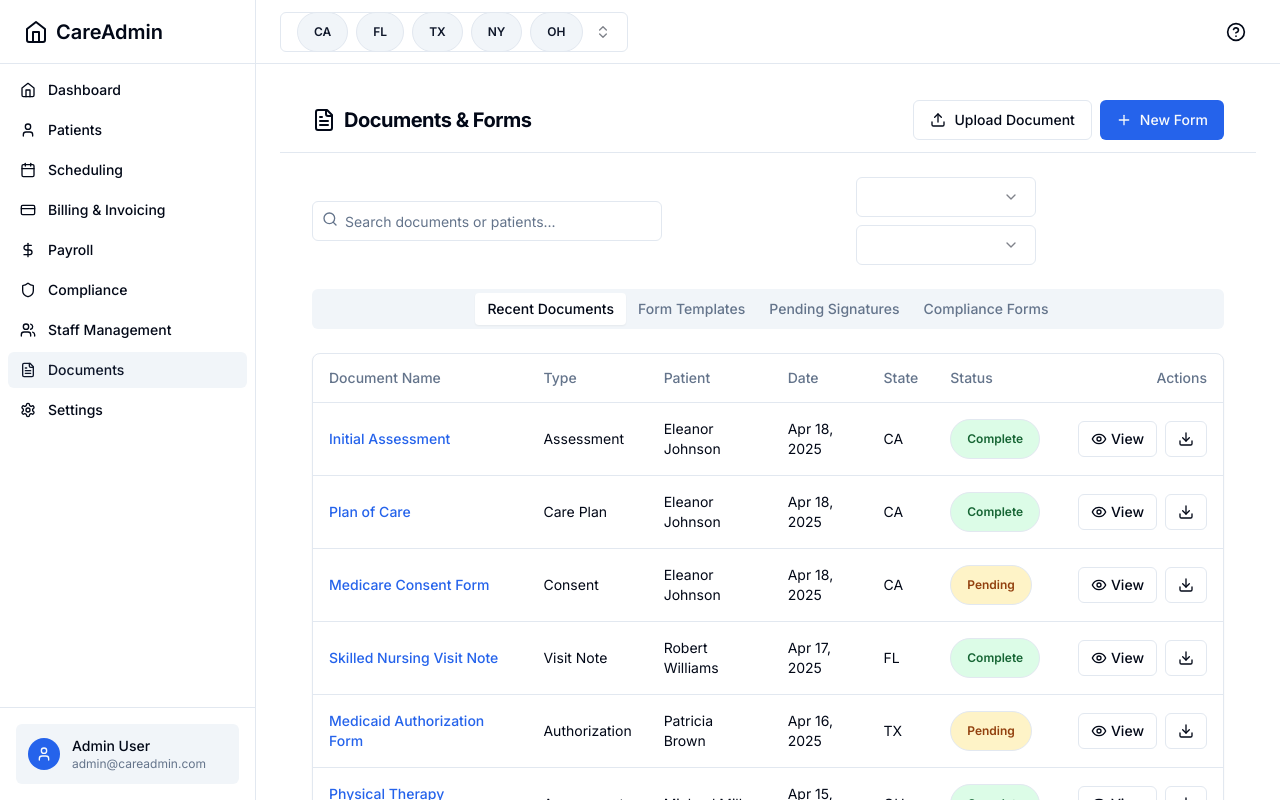
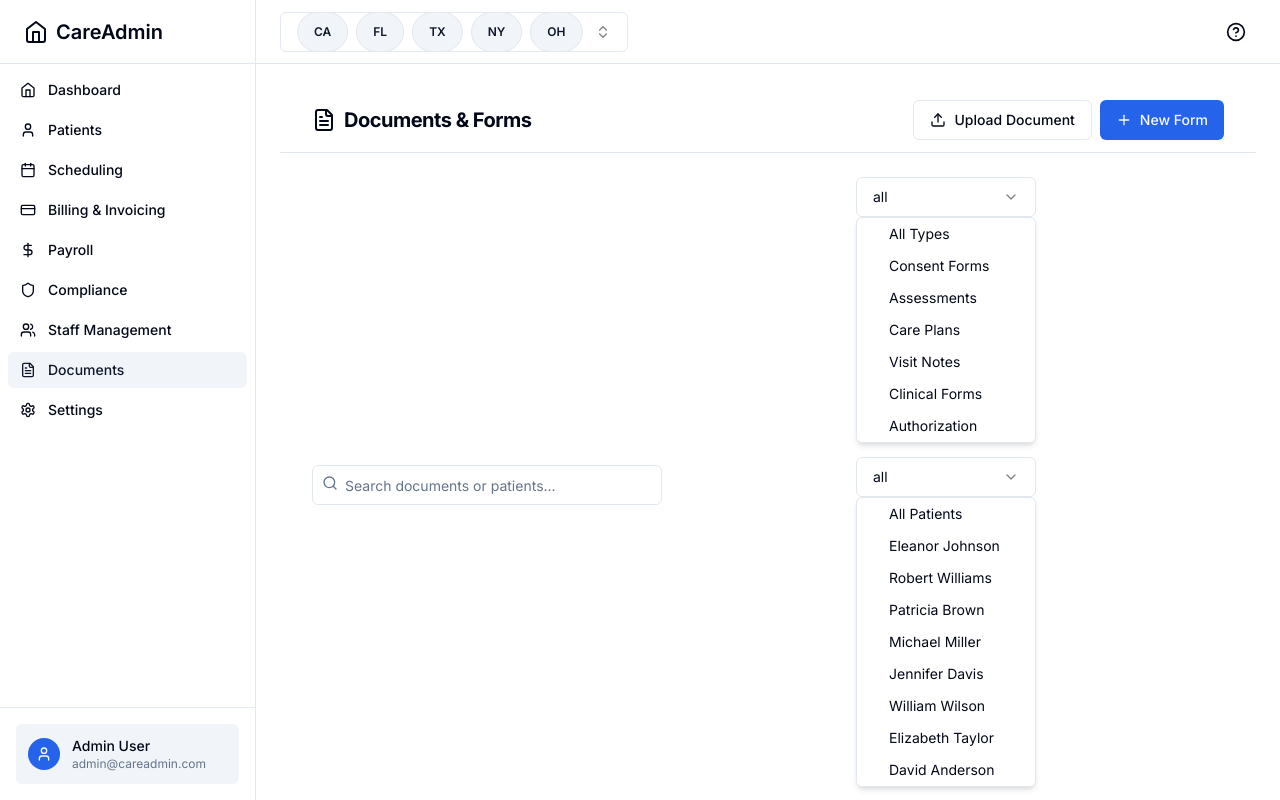
Before and after one commit to dzodze00/careadmin, a Next.js app: page /documents in a window 1280 px wide. Shown: the top 800 px of the page. Built offline with nearby package versions, Linux system fonts and the light colour scheme.

Commit message:
Update select.tsx

```diff
--- a/components/ui/select.tsx
+++ b/components/ui/select.tsx
@@ -5,19 +5,7 @@ import { Check, ChevronDown } from "lucide-react"
 
 import { cn } from "@/lib/utils"
 import { Button } from "@/components/ui/button"
-import { Popover, PopoverContent } from "@/components/ui/popover"
-
-const SelectContext = React.createContext<{
-  open: boolean
-  setOpen: React.Dispatch<React.SetStateAction<boolean>>
-  value: string
-  onValueChange: (value: string) => void
-}>({
-  open: false,
-  setOpen: () => {},
-  value: "",
-  onValueChange: () => {},
-})
+import { Popover, PopoverContent, PopoverTrigger } from "@/components/ui/popover"
 
 const Select = React.forwardRef<
   HTMLDivElement,
@@ -25,117 +13,117 @@ const Select = React.forwardRef<
     defaultValue?: string
     value?: string
     onValueChange?: (value: string) => void
-    open?: boolean
-    onOpenChange?: (open: boolean) => void
   }
->(
-  (
-    {
-      className,
-      defaultValue,
-      value: controlledValue,
-      onValueChange,
-      open: controlledOpen,
-      onOpenChange,
-      children,
-      ...props
-    },
-    ref,
-  ) => {
-    const [uncontrolledValue, setUncontrolledValue] = React.useState(defaultValue || "")
-    const [uncontrolledOpen, setUncontrolledOpen] = React.useState(false)
+>(({ className, defaultValue, value: controlledValue, onValueChange, children, ...props }, ref) => {
+  const [open, setOpen] = React.useState(false)
+  const [value, setValue] = React.useState(defaultValue || "")
 
-    const isControlledValue = controlledValue !== undefined
-    const value = isControlledValue ? controlledValue : uncontrolledValue
+  // Handle controlled component
+  React.useEffect(() => {
+    if (controlledValue !== undefined) {
+      setValue(controlledValue)
+    }
+  }, [controlledValue])
 
-    const isControlledOpen = controlledOpen !== undefined
-    const open = isControlledOpen ? controlledOpen : uncontrolledOpen
-
-    const setOpen = React.useCallback(
-      (newOpen: boolean) => {
-        if (isControlledOpen) {
-          onOpenChange?.(newOpen)
-        } else {
-          setUncontrolledOpen(newOpen)
+  const handleValueChange = (newValue: string) => {
+    setValue(newValue)
+    if (onValueChange) {
+      onValueChange(newValue)
     }
-      },
-      [isControlledOpen, onOpenChange],
-    )
-
-    const handleValueChange = React.useCallback(
-      (newValue: string) => {
-        if (isControlledValue) {
-          onValueChange?.(newValue)
-        } else {
-          setUncontrolledValue(newValue)
+    setOpen(false)
   }
-        onValueChange?.(newValue)
-        setOpen(false)
-      },
-      [isControlledValue, onValueChange, setOpen],
-    )
 
   return (
-      <SelectContext.Provider value={{ open, setOpen, value, onValueChange: handleValueChange }}>
     <div ref={ref} className={cn("relative w-full", className)} {...props}>
-          {children}
+      <Popover>
+        <PopoverTrigger asChild>
+          <div>
+            {React.Children.map(children, (child) => {
+              if (React.isValidElement(child) && child.type === SelectTrigger) {
+                return React.cloneElement(child as React.ReactElement<any>, {
+                  value,
+                  onClick: () => setOpen(!open),
+                })
+              }
+              return child
+            })}
           </div>
-      </SelectContext.Provider>
+        </PopoverTrigger>
+        <PopoverContent className="w-[--radix-select-trigger-width] p-0">
+          {React.Children.map(children, (child) => {
+            if (React.isValidElement(child) && child.type === SelectContent) {
+              return React.cloneElement(child as React.ReactElement<any>, {
+                value,
+                onValueChange: handleValueChange,
+              })
+            }
+            return child
+          })}
+        </PopoverContent>
+      </Popover>
+    </div>
   )
-  },
-)
+})
 Select.displayName = "Select"
 
-const SelectTrigger = React.forwardRef<HTMLButtonElement, React.ButtonHTMLAttributes<HTMLButtonElement>>(
-  ({ className, children, ...props }, ref) => {
-    const { open, setOpen, value } = React.useContext(SelectContext)
+const SelectTrigger = React.forwardRef<
+  HTMLButtonElement,
+  React.ButtonHTMLAttributes<HTMLButtonElement> & {
+    value?: string
+  }
+>(({ className, children, value, ...props }, ref) => {
+  // Find the selected item's label
+  let selectedLabel = value
+  React.Children.forEach(children, (child) => {
+    if (React.isValidElement(child) && child.props.value === value) {
+      selectedLabel = child.props.children
+    }
+  })
 
   return (
     <Button
       ref={ref}
-        type="button"
       variant="outline"
       role="combobox"
-        aria-expanded={open}
+      aria-expanded={props["aria-expanded"]}
       className={cn("w-full justify-between font-normal", className)}
-        onClick={() => setOpen(!open)}
       {...props}
     >
-        <span className="flex-1 text-left">{children}</span>
+      <span className="flex-1 text-left">{selectedLabel || children}</span>
       <ChevronDown className="ml-2 h-4 w-4 shrink-0 opacity-50" />
     </Button>
   )
-  },
-)
+})
 SelectTrigger.displayName = "SelectTrigger"
 
 const SelectContent = React.forwardRef<
   HTMLDivElement,
   React.HTMLAttributes<HTMLDivElement> & {
-    position?: "item-aligned" | "popper"
-    sideOffset?: number
-    align?: "center" | "start" | "end"
+    value?: string
+    onValueChange?: (value: string) => void
   }
->(({ className, children, position = "popper", sideOffset = 4, align = "center", ...props }, ref) => {
-  const { open } = React.useContext(SelectContext)
-
-  if (!open) return null
-
+>(({ className, children, value, onValueChange, ...props }, ref) => {
   return (
-    <Popover open={open}>
-      <PopoverContent
+    <div
       ref={ref}
       className={cn(
-          "relative z-50 max-h-96 min-w-[8rem] overflow-hidden rounded-md border bg-popover text-popover-foreground shadow-md data-[state=open]:animate-in data-[state=closed]:animate-out data-[state=closed]:fade-out-0 data-[state=open]:fade-in-0 data-[state=closed]:zoom-out-95 data-[state=open]:zoom-in-95 data-[side=bottom]:slide-in-from-top-2 data-[side=left]:slide-in-from-right-2 data-[side=right]:slide-in-from-left-2 data-[side=top]:slide-in-from-bottom-2",
+        "relative z-50 max-h-96 min-w-[8rem] overflow-hidden rounded-md border bg-popover text-popover-foreground shadow-md",
         className,
       )}
-        sideOffset={sideOffset}
-        align={align}
       {...props}
     >
-        <div className="max-h-[var(--radix-popover-content-available-height)] overflow-auto">{children}</div>
-      </PopoverContent>
-    </Popover>
+      <div className="max-h-[var(--radix-select-content-available-height)] overflow-auto">
+        {React.Children.map(children, (child) => {
+          if (React.isValidElement(child) && child.type === SelectItem) {
+            return React.cloneElement(child as React.ReactElement<any>, {
+              selected: child.props.value === value,
+              onSelect: () => onValueChange?.(child.props.value),
+            })
+          }
+          return child
+        })}
+      </div>
+    </div>
   )
 })
 SelectContent.displayName = "SelectContent"
@@ -144,24 +132,23 @@ const SelectItem = React.forwardRef<
   HTMLDivElement,
   React.HTMLAttributes<HTMLDivElement> & {
     value: string
+    selected?: boolean
+    onSelect?: () => void
   }
->(({ className, children, value, ...props }, ref) => {
-  const { value: selectedValue, onValueChange } = React.useContext(SelectContext)
-  const isSelected = selectedValue === value
-
+>(({ className, children, selected, onSelect, ...props }, ref) => {
   return (
     <div
       ref={ref}
       className={cn(
         "relative flex w-full cursor-default select-none items-center rounded-sm py-1.5 pl-8 pr-2 text-sm outline-none data-[disabled]:pointer-events-none data-[disabled]:opacity-50",
-        isSelected ? "bg-accent text-accent-foreground" : "hover:bg-accent hover:text-accent-foreground",
+        selected ? "bg-accent text-accent-foreground" : "hover:bg-accent hover:text-accent-foreground",
         className,
       )}
-      onClick={() => onValueChange(value)}
+      onClick={onSelect}
       {...props}
     >
       <span className="absolute left-2 flex h-3.5 w-3.5 items-center justify-center">
-        {isSelected && <Check className="h-4 w-4" />}
+        {selected && <Check className="h-4 w-4" />}
       </span>
       <span className="text-sm">{children}</span>
     </div>
@@ -175,11 +162,9 @@ const SelectValue = React.forwardRef<
     placeholder?: string
   }
 >(({ className, children, placeholder, ...props }, ref) => {
-  const { value } = React.useContext(SelectContext)
-
   return (
     <span ref={ref} className={cn("block truncate", className)} {...props}>
-      {value ? children : placeholder}
+      {children || placeholder}
     </span>
   )
 })
```
Lines whose indentation alone changed are shown as unchanged.
